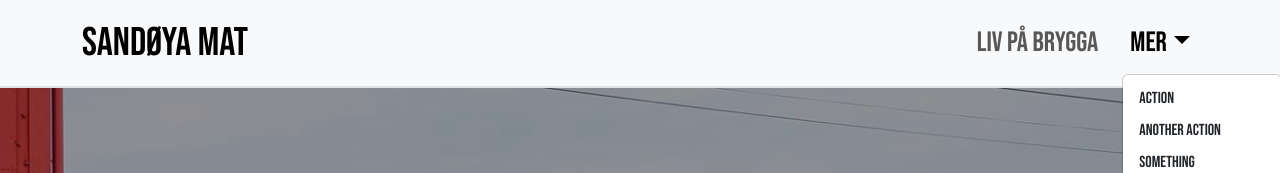
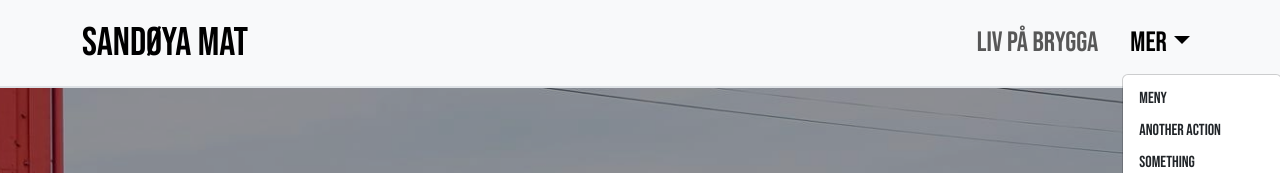
Before and after one commit to CPBrandal/sandoya-mat, a React (Create React App) app: page /liv in a window 1280 px wide. Both pictures are taken after a click on the button "Mer". Shown: the top 173 px of the page. Built offline with nearby package versions, Linux system fonts and the light colour scheme.

Commit message:
Router link fixed

```diff
--- a/src/Liv.js
+++ b/src/Liv.js
@@ -37,8 +37,8 @@ export function Liv() {
 
               {/* Dropdown items */}
               <NavDropdown className='fs-3' title="Mer" id="basic-nav-dropdown">
-                <NavDropdown.Item as={Link} to="/action/3.1">
-                  Action
+                <NavDropdown.Item as={Link} to="/meny">
+                  Meny
                 </NavDropdown.Item>
                 <NavDropdown.Item as={Link} to="/action/3.2">
                   Another action
@@ -61,7 +61,7 @@ export function Liv() {
         <div className='hero-content'>
           <h1>Velkommen til Liv på bryggekanten</h1>
           <Container className='button-container'>
-            <Button as={Link} to="/" className="hero-menu-button">
+            <Button as={Link} to="/meny" className="hero-menu-button">
               Se vår meny
             </Button>
             <Button as={Link} to="/" className="hero-menu-button">
```
